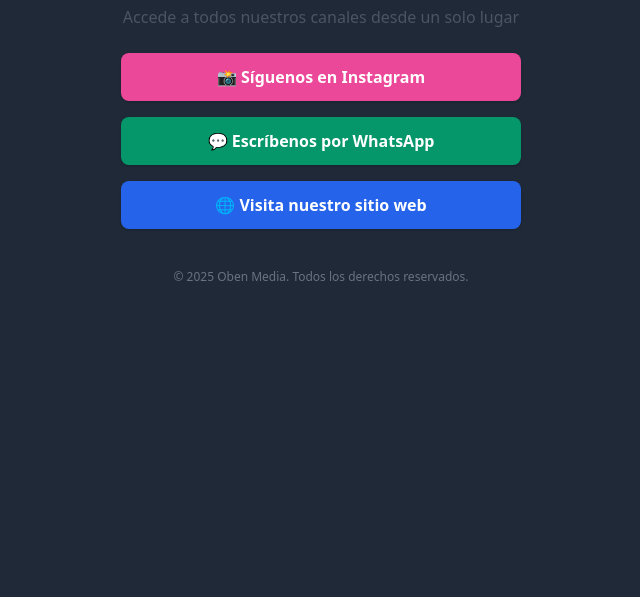
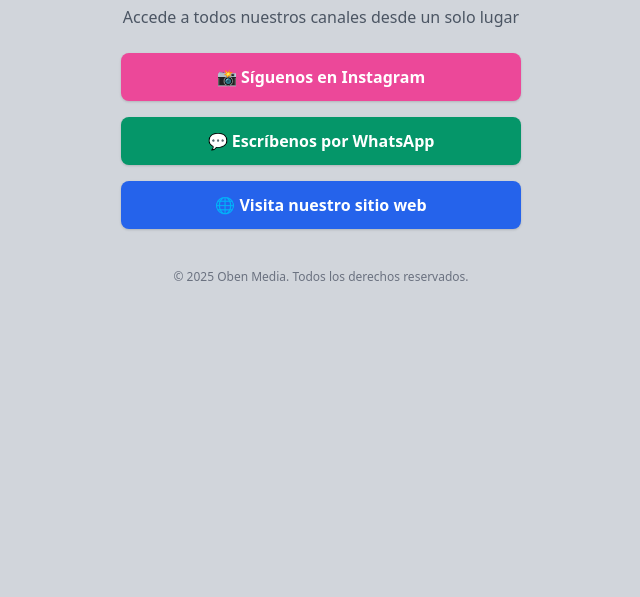
Before and after one commit to anenroba/vcard, a plain HTML site: page index.html in a window 1280 px wide. Shown: the part 203-800 px from the top of the page, without its empty margins (319-959 px from the left). Drawn offline with nearby package versions, Linux system fonts and the light colour scheme.

Commit message:
trescientos

```diff
--- a/index.html
+++ b/index.html
@@ -7,7 +7,7 @@
   <link href="https://cdn.jsdelivr.net/npm/tailwindcss@2.2.19/dist/tailwind.min.css" rel="stylesheet">
   <link rel="icon" href="/favicon.ico" />
 </head>
-<body class="bg-gray-800 text-gray-800 font-sans">
+<body class="bg-gray-300 text-gray-800 font-sans">
   <main class="max-w-md mx-auto mt-10 px-6 text-center">
     <div class="w-28 h-28 mx-auto mb-4 rounded-full shadow overflow-hidden">
       <img src="/obenlogo.png" alt="Logo" class="w-full h-full object-cover" />
```
